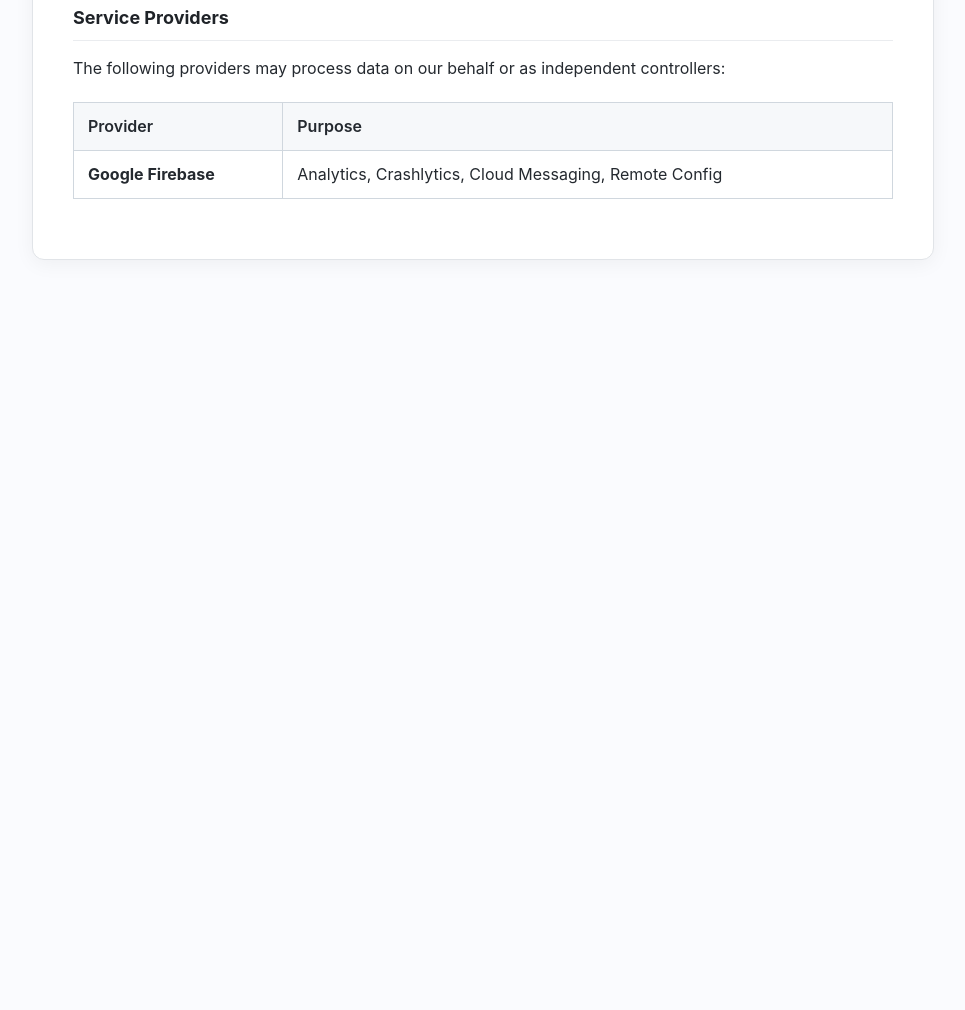
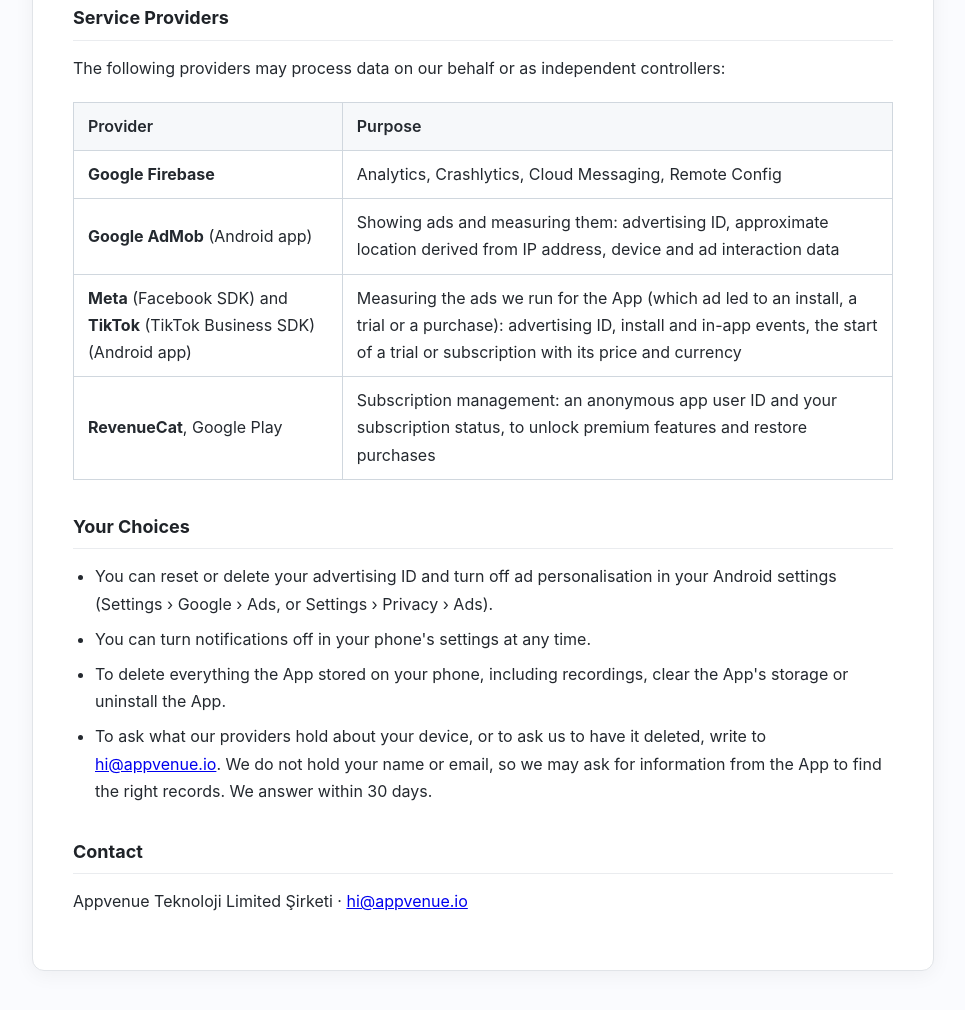
Before and after one commit to mappvenue/appvenue-site, a plain HTML site: page privacy-policy/index.html in a window 1280 px wide. Shown: the part 1358-2368 px from the top of the page, without its empty margins (157-1122 px from the left). Before the commit the page ends 1658 px from the top, so only its background shows below. Drawn offline with Linux system fonts and the light colour scheme.

Commit message:
Petlingo privacy policy: name AdMob, Meta, TikTok and RevenueCat; add Your Choices and Contact (draft, waiting for owner approval)
Co-Authored-By: Claude Fable 5.2 <noreply@anthropic.com>

```diff
--- a/privacy-policy/index.html
+++ b/privacy-policy/index.html
@@ -36,7 +36,7 @@
 <body>
   <div class="container">
     <h1>Privacy Policy</h1>
-    <div class="last-updated">Last updated: 5 September 2026</div>
+    <div class="last-updated">Last updated: 16 November 2026</div>
 
     <p>This Privacy Policy explains how <strong>Appvenue Teknoloji Limited Şirketi</strong> ("Appvenue", "we", "us") handles information in connection with our mobile applications, including <strong>Petlingo</strong> (published as "Dog &amp; Cat Translator: Talk Now" on Google Play and as "Petlingo" on the App Store), together referred to as the "Apps".</p>
 
@@ -79,8 +79,31 @@
           <td><strong>Google Firebase</strong></td>
           <td>Analytics, Crashlytics, Cloud Messaging, Remote Config</td>
         </tr>
+        <tr>
+          <td><strong>Google AdMob</strong> (Android app)</td>
+          <td>Showing ads and measuring them: advertising ID, approximate location derived from IP address, device and ad interaction data</td>
+        </tr>
+        <tr>
+          <td><strong>Meta</strong> (Facebook SDK) and <strong>TikTok</strong> (TikTok Business SDK) (Android app)</td>
+          <td>Measuring the ads we run for the App (which ad led to an install, a trial or a purchase): advertising ID, install and in-app events, the start of a trial or subscription with its price and currency</td>
+        </tr>
+        <tr>
+          <td><strong>RevenueCat</strong>, Google Play</td>
+          <td>Subscription management: an anonymous app user ID and your subscription status, to unlock premium features and restore purchases</td>
+        </tr>
       </tbody>
     </table>
+
+    <h2>Your Choices</h2>
+    <ul>
+      <li>You can reset or delete your advertising ID and turn off ad personalisation in your Android settings (Settings &rsaquo; Google &rsaquo; Ads, or Settings &rsaquo; Privacy &rsaquo; Ads).</li>
+      <li>You can turn notifications off in your phone's settings at any time.</li>
+      <li>To delete everything the App stored on your phone, including recordings, clear the App's storage or uninstall the App.</li>
+      <li>To ask what our providers hold about your device, or to ask us to have it deleted, write to <a href="mailto:hi@appvenue.io">hi@appvenue.io</a>. We do not hold your name or email, so we may ask for information from the App to find the right records. We answer within 30 days.</li>
+    </ul>
+
+    <h2>Contact</h2>
+    <p>Appvenue Teknoloji Limited Şirketi &middot; <a href="mailto:hi@appvenue.io">hi@appvenue.io</a></p>
   </div>
 </body>
 </html>
```
